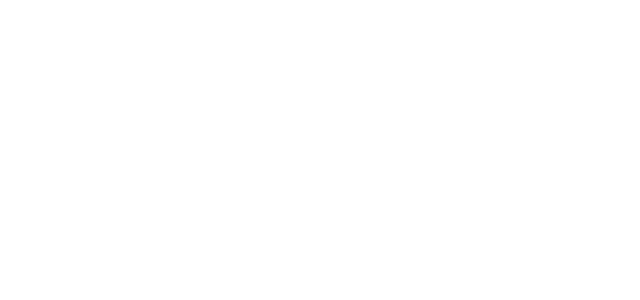
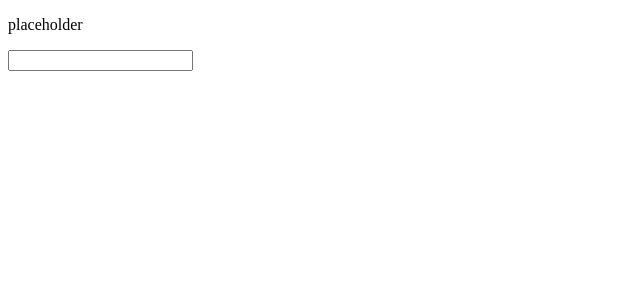
Before and after one commit to Shomey9/guess-this-word, an Angular app: page / in a window 1280 px wide. Shown: the top 300 px of the page, without its empty margins (0-640 px from the left). Built offline with nearby package versions, Linux system fonts and the light colour scheme.

Commit message:
Add input box and placeholder word

```diff
--- a/src/app/app.component.html
+++ b/src/app/app.component.html
@@ -1 +1,3 @@
+<game-page></game-page>
+
 <router-outlet />
--- a/src/app/app.component.ts
+++ b/src/app/app.component.ts
@@ -1,12 +1,13 @@
 import { Component } from '@angular/core';
 import { RouterOutlet } from '@angular/router';
+import { GamePageComponent } from './pages/game-page/game-page.component';
 
 @Component({
   selector: 'app-root',
   standalone: true,
-  imports: [RouterOutlet],
+  imports: [RouterOutlet, GamePageComponent],
   templateUrl: './app.component.html',
-  styleUrl: './app.component.css'
+  styleUrl: './app.component.css',
 })
 export class AppComponent {
   title = 'guess-this-word';
--- /dev/null
+++ b/src/app/pages/game-page/game-page.component.html
@@ -0,0 +1,6 @@
+<form>
+    <p>
+      placeholder
+    </p>
+    <input />
+</form>
```
Also changed, not shown: src/app/pages/game-page/game-page.component.ts (added, +12 -0 lines), src/app/pages/game-page/game-page.component.css (added), 1 other file (tests, documents, lock files or other folders).
